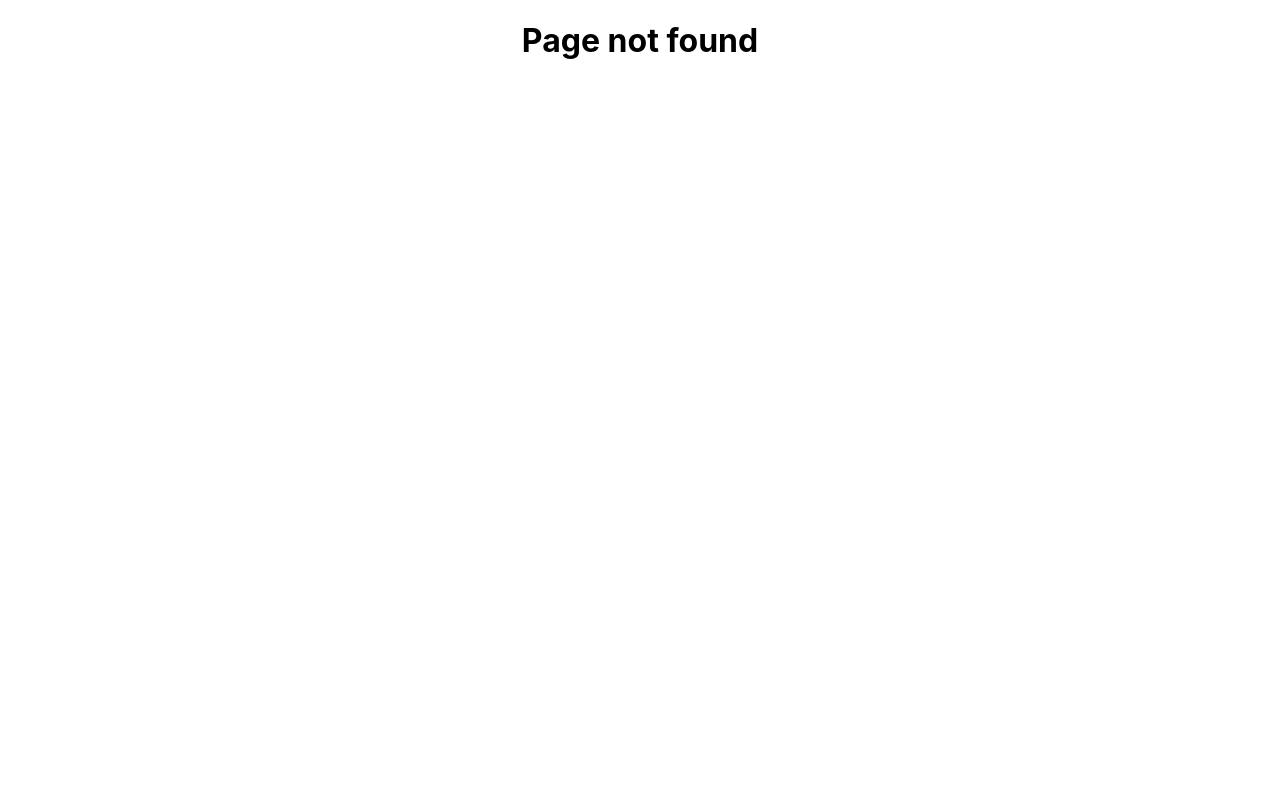
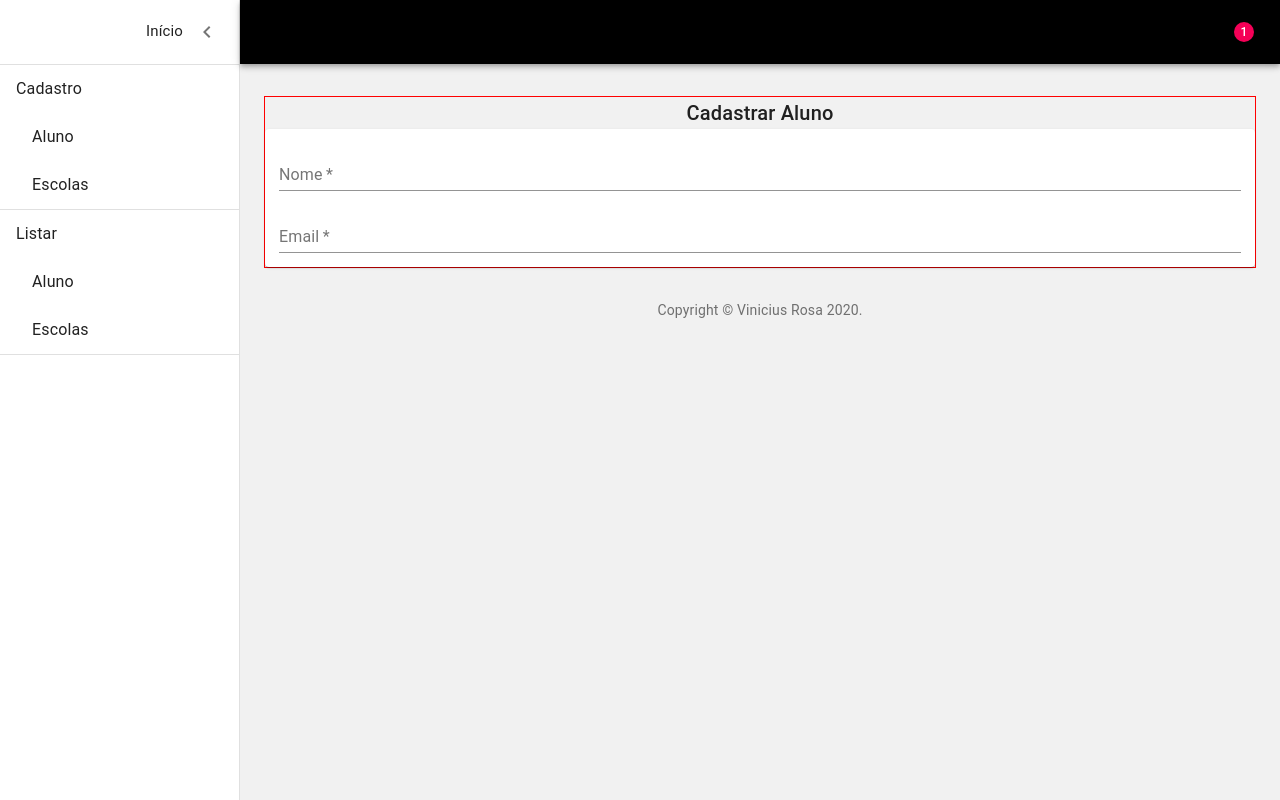
Before and after one commit to viniciusRosa/TCC_frontend, a React (Create React App) app: page /cadastrar_aluno in a window 1280 px wide. Before the commit this address had no page. Built offline with nearby package versions, Linux system fonts and the light colour scheme.

Commit message:
form student

```diff
--- a/src/components/appBar/index.js
+++ b/src/components/appBar/index.js
@@ -1,4 +1,4 @@
-import React from 'react';
+import React, { useState } from 'react';
 import clsx from 'clsx';
 import { makeStyles } from '@material-ui/core/styles';
 import CssBaseline from '@material-ui/core/CssBaseline';
@@ -11,7 +11,8 @@ import IconButton from '@material-ui/core/IconButton';
 import Badge from '@material-ui/core/Badge';
 import MenuIcon from '@material-ui/icons/Menu';
 import ChevronLeftIcon from '@material-ui/icons/ChevronLeft';
-import NestedList from './listItems'
+import ListItems from './listItems'
+import SwipeableDrawer from '@material-ui/core/SwipeableDrawer';
 
 const drawerWidth = 240;
 
@@ -67,10 +68,7 @@ const useStyles = makeStyles(theme => ({
       easing: theme.transitions.easing.sharp,
       duration: theme.transitions.duration.leavingScreen,
     }),
-    width: theme.spacing(7),
-    [theme.breakpoints.up('sm')]: {
-      width: theme.spacing(9),
-    },
+    width:0
   },
   paper: {
     padding: theme.spacing(2),
@@ -86,7 +84,7 @@ const useStyles = makeStyles(theme => ({
 export default function AppBarMenu(props) {
 
   const classes = useStyles();
-  const [open, setOpen] = React.useState(true);
+  const [open, setOpen] = useState(true);
   const handleDrawerOpen = () => {
     setOpen(true);
   };
@@ -118,7 +116,7 @@ export default function AppBarMenu(props) {
           </IconButton>
         </Toolbar>
       </AppBar>
-      <Drawer
+      <SwipeableDrawer
         variant="permanent"
         classes={{
           paper: clsx(classes.drawerPaper, !open && classes.drawerPaperClose),
@@ -132,9 +130,8 @@ export default function AppBarMenu(props) {
           </IconButton>
         </div>
         <Divider />
-        <NestedList />
-        <Divider />
-      </Drawer>
+        <ListItems />
+      </SwipeableDrawer>
 
 
     </>
--- a/src/components/appBar/listItems.js
+++ b/src/components/appBar/listItems.js
@@ -5,6 +5,7 @@ import ListItemText from '@material-ui/core/ListItemText';
 import ListSubheader from '@material-ui/core/ListSubheader';
 import { makeStyles } from '@material-ui/core/styles';
 import List from '@material-ui/core/List';
+import Divider from '@material-ui/core/Divider';
 import InboxIcon from '@material-ui/icons/MoveToInbox';
 import StarBorder from '@material-ui/icons/StarBorder';
 import { Link } from "react-router-dom";
@@ -19,6 +20,9 @@ const useStyles = makeStyles(theme => ({
   nested: {
     paddingLeft: theme.spacing(4),
   },
+  label: {
+    fontWeight: 'bold'
+  }
 }));
 
 export default function NestedList({ history }) {
@@ -44,23 +48,21 @@ export default function NestedList({ history }) {
       {
         Items.map(item => (
           <>
-            <ListItem key={item.name} button id={1} onClick={handleClick}>
-              <ListItemIcon>
-                <InboxIcon />
-              </ListItemIcon>
-              <ListItemText primary={item.label} />
+            <ListItem  key={item.name} button id={1} onClick={handleClick}>
+
+             <strong> <ListItemText className={classes.label} primary={item.label} /> </strong>
+
             </ListItem>
 
             {Array.isArray(item.subitems) ? (
               <List component="div" disablePadding>
                 {item.subitems.map(subitem => (
                   <ListItem button component={Link} to={subitem.href} className={classes.nested}>
-                    <ListItemIcon>
-                      <StarBorder />
-                    </ListItemIcon>
                     <ListItemText primary={subitem.label} />
                   </ListItem>
                 ))}
+                <Divider />
+
               </List>
             ) : null}
 
--- a/src/components/copyright/index.js
+++ b/src/components/copyright/index.js
@@ -9,7 +9,7 @@ export default function Copyright() {
       <Typography variant="body2" color="textSecondary" align="center">
         {'Copyright © '}
         <Link color="inherit" href="https://material-ui.com/">
-          Your Website
+          Vinicius Rosa
         </Link>{' '}
         {new Date().getFullYear()}
         {'.'}
--- a/src/components/formUser/index.js
+++ b/src/components/formUser/index.js
@@ -5,7 +5,7 @@ import TextField from '@material-ui/core/TextField';
 import FormControlLabel from '@material-ui/core/FormControlLabel';
 import Checkbox from '@material-ui/core/Checkbox';
 
-export default function AddressForm() {
+export default function UserForm() {
   return (
     <>
       <Typography variant="h6" gutterBottom>
--- a/src/pages/login/index.js
+++ b/src/pages/login/index.js
@@ -4,9 +4,9 @@ import {
   Container, CssBaseline, makeStyles, Avatar, Typography, TextField,
   Link, FormControlLabel, Grid, Button, Box
 } from '@material-ui/core';
-import { Login as log } from '@material-ui/icons';
 import api from '../../services/api'
 import Copyright from '../../components/copyright'
+import Logo from '../../assets/logo.png'
 
 const useStyles = makeStyles(theme => ({
   paper: {
@@ -24,11 +24,16 @@ const useStyles = makeStyles(theme => ({
     marginTop: theme.spacing(1),
   },
   submit: {
-    backgroundColor: '#4caf50'
+    backgroundColor: '#4caf50',
+    margin: '15px 0'
   },
   forgot: {
-    color: '#616161'
-  }
+    color: '#616161',
+
+  },
+  logo: {
+    width: '300px'
+  },
 }))
 
 function Login({ history }) {
@@ -53,12 +58,9 @@ function Login({ history }) {
     <Container component="main" maxWidth="xs">
       <CssBaseline />
       <div className={classes.paper}>
-        <Avatar className={classes.avatar}>
-          <log />
-        </Avatar>
-        <Typography component="h1" variant="h5">
-          Sign in
-				</Typography>
+
+        <img src={Logo} className={classes.logo} alt="logo"/>
+
         <form className={classes.form} noValidate onSubmit={handleSubmit}
         >
           <TextField
--- /dev/null
+++ b/src/pages/studentRegister/index.js
@@ -0,0 +1,86 @@
+import React from 'react';
+import Box from '@material-ui/core/Box';
+import { makeStyles } from '@material-ui/core/styles';
+import Container from '@material-ui/core/Container';
+import Copyright from '../../components/copyright'
+import AppBarMenu from '../../components/appBar'
+import Grid from '@material-ui/core/Grid';
+import Paper from '@material-ui/core/Paper';
+import Typography from '@material-ui/core/Typography';
+import TextField from '@material-ui/core/TextField';
+
+
+const useStyles = makeStyles(theme => ({
+  root: {
+    display: 'flex',
+    backgroundColor: '#f1f1f1'
+  },
+  appBarSpacer: theme.mixins.toolbar,
+  content: {
+    flexGrow: 1,
+    height: '100vh',
+    overflow: 'auto',
+  },
+  container: {
+    paddingTop: theme.spacing(4),
+    paddingBottom: theme.spacing(4),
+  },
+  grid: {
+    border: '1px solid red'
+  },
+  paper: {
+    padding: '1em'
+  },
+  textField: {
+    marginBottom: '1em'
+  }
+}));
+
+
+
+export default function NewPage() {
+
+  const classes = useStyles();
+
+  return (
+    <div className={classes.root}>
+      <AppBarMenu />
+      <main className={classes.content}>
+        <div className={classes.appBarSpacer} />
+        <Container maxWidth="lg" className={classes.container}>
+
+          {/* Content */}
+          <Grid item xs={12} className={classes.grid}>
+            <Typography variant="h6">
+              Cadastrar Aluno
+          </Typography>
+            <Paper className={classes.paper}>
+              <TextField
+                className={classes.textField}
+                required
+                id="name"
+                name="name"
+                label="Nome"
+                fullWidth
+                autoComplete="fname"
+              />
+              <TextField
+                required
+                id="email"
+                name="email"
+                label="Email"
+                fullWidth
+                autoComplete="femail"
+              />
+            </Paper>
+          </Grid>
+
+
+          <Box pt={4}>
+            <Copyright />
+          </Box>
+        </Container>
+      </main>
+    </div>
+  );
+}
--- a/src/routes.js
+++ b/src/routes.js
@@ -6,6 +6,7 @@ import { isAuthenticated } from './services/auth'
 import Login from './pages/login'
 import Dashboard from './pages/dashboard'
 import StudentProfile from './pages/studentProfile'
+import StudentRegister from './pages/studentRegister'
 
 const PrivateRoute = ({ component: Component, ...rest }) => (
   <Route
@@ -25,6 +26,9 @@ const Routes = () => (
     <Switch>
       <Route exact path="/" component={Login} />
       <PrivateRoute path="/dashboard" component={Dashboard} />
+
+      <Route path="/cadastrar_aluno" component={StudentRegister} />
+
       <Route path="/dash" component={Dashboard} />
       <Route path="/student_profile" component={StudentProfile} />
       <Route path="*" component={() => <h1>Page not found</h1>} />
```
Also changed, not shown: src/assets/icon.png (added), src/assets/logo.png (added).
